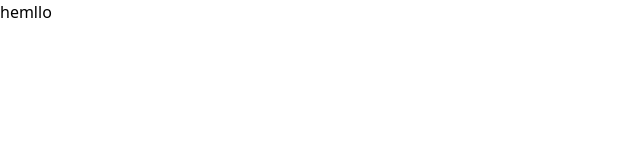
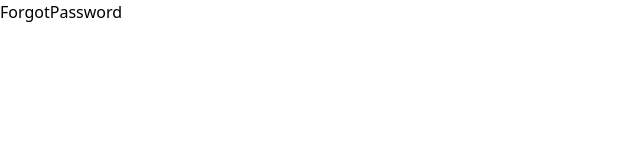
Before and after one commit to Sakshibisen11/Realtor, a React (Create React App) app in the folder rentals/: page /forgot-password in a window 1280 px wide. Shown: the top 160 px of the page, without its empty margins (0-640 px from the left). Built offline with nearby package versions, Linux system fonts and the light colour scheme.

Commit message:
create pages and routes

```diff
--- a/rentals/package.json
+++ b/rentals/package.json
@@ -9,6 +9,8 @@
     "gh-pages": "^4.0.0",
     "react": "^18.2.0",
     "react-dom": "^18.2.0",
+    "react-router": "^6.4.2",
+    "react-router-dom": "^6.4.2",
     "react-scripts": "5.0.1",
     "web-vitals": "^2.1.4"
   },
--- a/rentals/src/App.js
+++ b/rentals/src/App.js
@@ -1,10 +1,24 @@
-
-
+import {BrowserRouter as Router,Routes,Route} from "react-router-dom"
+import Home from "./pages/Home";
+import Profile from "./pages/Profile";
+import Signin from "./pages/Signin";
+import Signup from "./pages/Signup";
+import Offers from "./pages/Offers";
+import ForgotPassword from "./pages/ForgotPassword";
 function App() {
   return (
-    <div >
-      <h1>hemllo</h1>
-    </div>
+    <>
+    <Router>
+      <Routes>
+        <Route path="/" element={<Home/>}/>
+        <Route path="/profile" element={<Profile/>}/>
+        <Route path="/sign-in" element={<Signin/>}/>
+        <Route path="/sign-up" element={<Signup/>}/>
+        <Route path="/forgot-password" element={<ForgotPassword/>}/>
+        <Route path="/offers" element={<Offers/>}/>
+      </Routes>
+    </Router>
+    </>
   );
 }
 
--- /dev/null
+++ b/rentals/src/pages/ForgotPassword.jsx
@@ -0,0 +1,7 @@
+import React from 'react'
+
+export default function ForgotPassword() {
+  return (
+    <div>ForgotPassword</div>
+  )
+}
--- /dev/null
+++ b/rentals/src/pages/Home.jsx
@@ -0,0 +1,7 @@
+import React from 'react'
+
+export default function Home() {
+  return (
+    <div>Home</div>
+  )
+}
--- /dev/null
+++ b/rentals/src/pages/Offers.jsx
@@ -0,0 +1,7 @@
+import React from 'react'
+
+export default function Offers() {
+  return (
+    <div>Offers</div>
+  )
+}
--- /dev/null
+++ b/rentals/src/pages/Profile.jsx
@@ -0,0 +1,7 @@
+import React from 'react'
+
+export default function Profile() {
+  return (
+    <div>Profile</div>
+  )
+}
--- /dev/null
+++ b/rentals/src/pages/Signin.jsx
@@ -0,0 +1,7 @@
+import React from 'react'
+
+export default function Signin() {
+  return (
+    <div>Signin</div>
+  )
+}
--- /dev/null
+++ b/rentals/src/pages/Signup.jsx
@@ -0,0 +1,7 @@
+import React from 'react'
+
+export default function Signup() {
+  return (
+    <div>Signup</div>
+  )
+}
```
Also changed, not shown: 1 other file (tests, documents, lock files or other folders).
